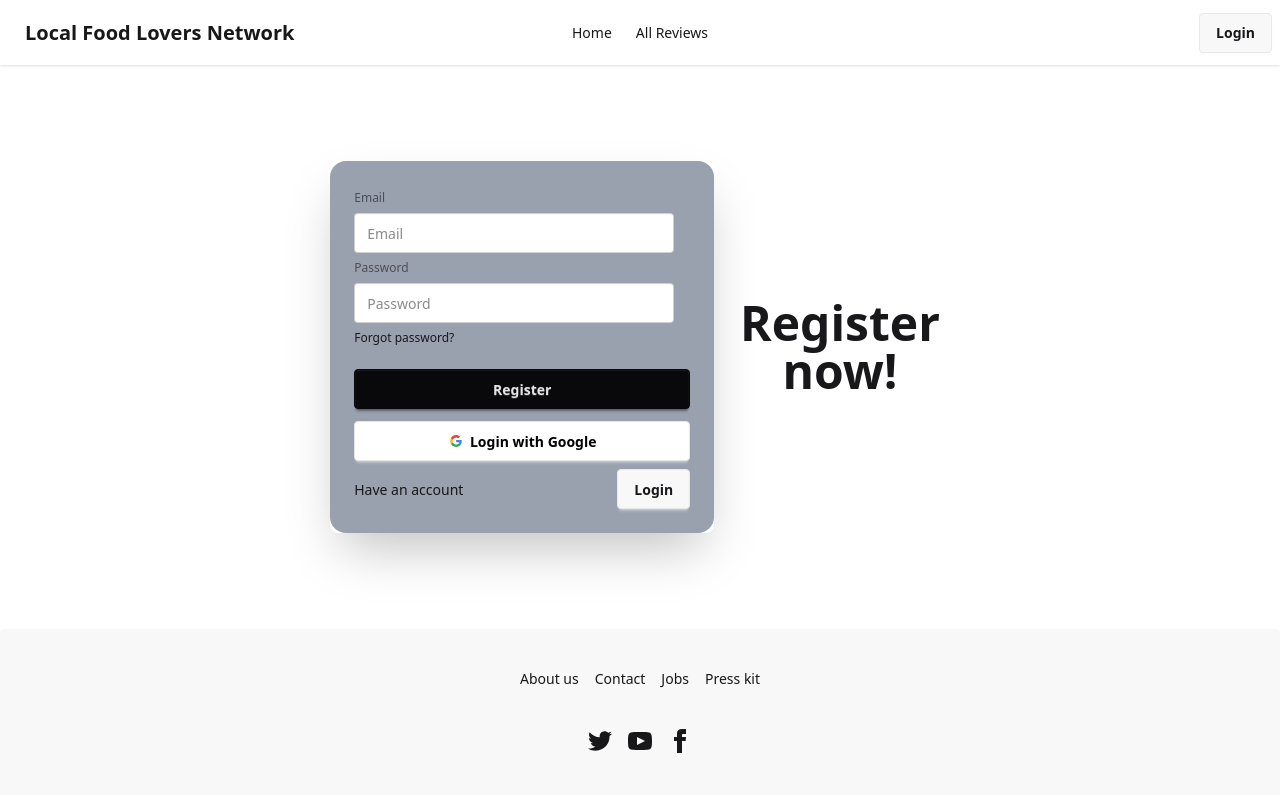
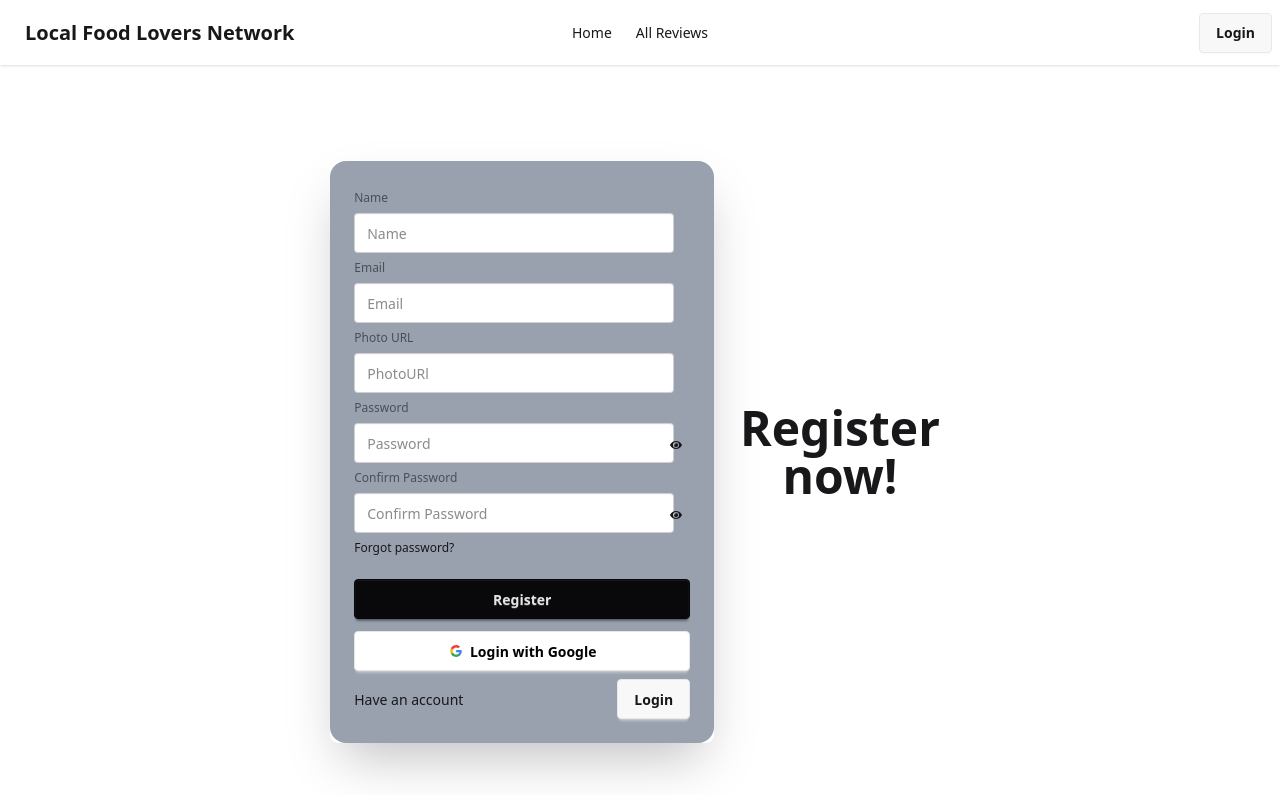
Before and after one commit to naifmahmud/B12-A10-Future-Box-client, a React (Vite) app: page /register in a window 1280 px wide. Shown: the top 795 px of the page. Built offline with nearby package versions, Linux system fonts and the light colour scheme; no server answers.

Commit message:
Add all the requirements in registration form

```diff
--- a/src/Pages/Authentication/Login.jsx
+++ b/src/Pages/Authentication/Login.jsx
@@ -1,34 +1,29 @@
-import React, { use } from 'react';
-import { NavLink, useLocation, useNavigate } from 'react-router';
-import { toast } from 'react-toastify';
-import { AuthContext } from '../../Contexts/AuthContext/AuthContext';
+import React, { use, useState } from "react";
+import { NavLink, useLocation, useNavigate } from "react-router";
+import { toast } from "react-toastify";
+import { AuthContext } from "../../Contexts/AuthContext/AuthContext";
+import { FaEye, FaEyeSlash } from "react-icons/fa";
 
 const Login = () => {
+    const [showPass, setShowPass] = useState(false);
 
+  const { signInWithGoogle } = use(AuthContext);
 
-   const {signInWithGoogle}= use(AuthContext);
-
-    const location= useLocation();
-    const navigate= useNavigate();
+  const location = useLocation();
+  const navigate = useNavigate();
   console.log(location);
 
-
-    const handleGoogleButton=()=>{
+  const handleGoogleButton = () => {
     signInWithGoogle()
-        .then(result=>{
+      .then((result) => {
         console.log(result.user);
         toast.success("Account Registered successfully");
-            navigate(location.state)
+        navigate(location.state);
       })
-        .catch(error=>{
+      .catch((error) => {
         console.log(error.message);
-        })
-    }
-
-
-
-
-
+      });
+  };
 
   return (
     <div className="hero min-h-screen">
@@ -43,19 +38,61 @@ const Login = () => {
                 <label className="label">Email</label>
                 <input type="email" className="input" placeholder="Email" />
                 <label className="label">Password</label>
-          <input type="password" className="input" placeholder="Password" />
-          <div><a className="link link-hover">Forgot password?</a></div>
+                <div  className="relative">
+                                    <input
+                                  type={showPass?'text':'password'}
+                                  name="password"
+                                  className="input"
+                                  placeholder="Password"
+                                  required
+                                />
+                                <p onClick={()=>{setShowPass(!showPass)}} className="absolute right-2 top-4 ">{showPass?<FaEyeSlash></FaEyeSlash>:<FaEye></FaEye>}</p>
+                                </div>
+                <div>
+                  <a className="link link-hover">Forgot password?</a>
+                </div>
                 <button className="btn btn-neutral mt-4">Login</button>
               </fieldset>
             </form>
             {/* Google */}
-        <button onClick={handleGoogleButton} className="btn bg-white text-black border-[#e5e5e5]">
-        <svg aria-label="Google logo" width="16" height="16" xmlns="http://www.w3.org/2000/svg" viewBox="0 0 512 512"><g><path d="m0 0H512V512H0" fill="#fff"></path><path fill="#34a853" d="M153 292c30 82 118 95 171 60h62v48A192 192 0 0190 341"></path><path fill="#4285f4" d="m386 400a140 175 0 0053-179H260v74h102q-7 37-38 57"></path><path fill="#fbbc02" d="m90 341a208 200 0 010-171l63 49q-12 37 0 73"></path><path fill="#ea4335" d="m153 219c22-69 116-109 179-50l55-54c-78-75-230-72-297 55"></path></g></svg>
+            <button
+              onClick={handleGoogleButton}
+              className="btn bg-white text-black border-[#e5e5e5]"
+            >
+              <svg
+                aria-label="Google logo"
+                width="16"
+                height="16"
+                xmlns="http://www.w3.org/2000/svg"
+                viewBox="0 0 512 512"
+              >
+                <g>
+                  <path d="m0 0H512V512H0" fill="#fff"></path>
+                  <path
+                    fill="#34a853"
+                    d="M153 292c30 82 118 95 171 60h62v48A192 192 0 0190 341"
+                  ></path>
+                  <path
+                    fill="#4285f4"
+                    d="m386 400a140 175 0 0053-179H260v74h102q-7 37-38 57"
+                  ></path>
+                  <path
+                    fill="#fbbc02"
+                    d="m90 341a208 200 0 010-171l63 49q-12 37 0 73"
+                  ></path>
+                  <path
+                    fill="#ea4335"
+                    d="m153 219c22-69 116-109 179-50l55-54c-78-75-230-72-297 55"
+                  ></path>
+                </g>
+              </svg>
               Login with Google
             </button>
-        <div className='flex justify-around items-center'>
+            <div className="flex justify-around items-center">
               <p>New here please register</p>
-            <NavLink className="btn" to="/register">Register</NavLink>
+              <NavLink className="btn" to="/register">
+                Register
+              </NavLink>
             </div>
           </div>
         </div>
--- a/src/Pages/Authentication/Register.jsx
+++ b/src/Pages/Authentication/Register.jsx
@@ -1,35 +1,69 @@
-import React, { use } from 'react';
-import { NavLink, useLocation, useNavigate } from 'react-router';
-import { AuthContext } from '../../Contexts/AuthContext/AuthContext';
-import { toast } from 'react-toastify';
+import React, { use, useState } from "react";
+import { NavLink, useLocation, useNavigate } from "react-router";
+import { AuthContext } from "../../Contexts/AuthContext/AuthContext";
+import { toast } from "react-toastify";
+import { updateProfile } from "firebase/auth";
+import { FaEye, FaEyeSlash } from "react-icons/fa";
+
 
 const Register = () => {
+  const [showPass, setShowPass] = useState(false);
+  const [showConfirmPass, setShowConfirmPass] = useState(false);
 
-    const {signInWithGoogle}= use(AuthContext);
+  const { signInWithGoogle, createUserWithEmail } = use(AuthContext);
 
-    const location= useLocation();
-    const navigate= useNavigate();
+  const location = useLocation();
+  const navigate = useNavigate();
   console.log(location);
 
-
-    const handleGoogleButton=()=>{
+  const handleGoogleButton = () => {
     signInWithGoogle()
-        .then(result=>{
+      .then((result) => {
         console.log(result.user);
         toast.success("Account Registered successfully");
-            navigate(location.state)
+        navigate(location.state);
       })
-        .catch(error=>{
+      .catch((error) => {
         console.log(error.message);
-        })
+      });
+  };
+
+  const handleRegister = (e) => {
+    e.preventDefault();
+
+    const name = e.target.name.value;
+    const email = e.target.email.value;
+    const photoURL = e.target.photoURL.value;
+    const password = e.target.password.value;
+    const confirmPassword = e.target.confirmPassword.value;
+
+    if (password !== confirmPassword) {
+      return toast.error("Password not matched❌");
     }
 
+    const passwordRegex = /^(?=.*[a-z])(?=.*[A-Z]).{6,}$/;
+    if (!passwordRegex.test(password)) {
+      return toast.error(
+        "Must include uppercase, lowercase, and be ≥ 6 characters"
+      );
+    }
 
+    createUserWithEmail(email, password)
+      .then((result) => {
+        const currenUser = result.user;
 
+        updateProfile(currenUser, {
+          displayName: name,
+          photoURL: photoURL,
+        });
+        toast.success("Account added successfully");
+      })
+      .catch((error) => {
+        toast.error(error.message);
+      });
 
-
-
-
+    e.target.reset();
+  };
 
   return (
     <div className="hero my-20">
@@ -39,24 +73,104 @@ const Register = () => {
         </div>
         <div className="card bg-base-100 w-full max-w-sm shrink-0 shadow-2xl">
           <div className="card-body bg-gray-400 rounded-2xl">
-        <form>
+            <form onSubmit={handleRegister}>
               <fieldset className="fieldset">
+                <label className="label">Name</label>
+                <input
+                  type="text"
+                  name="name"
+                  className="input"
+                  placeholder="Name"
+                  required
+                />
+
                 <label className="label">Email</label>
-          <input type="email" className="input" placeholder="Email" />
+                <input
+                  type="email"
+                  name="email"
+                  className="input"
+                  placeholder="Email"
+                  required
+                />
+
+                <label className="label">Photo URL</label>
+                <input
+                  type="text"
+                  name="photoURL"
+                  className="input"
+                  placeholder="PhotoURl"
+                  required
+                />
+
                 <label className="label">Password</label>
-          <input type="password" className="input" placeholder="Password" />
-          <div><a className="link link-hover">Forgot password?</a></div>
+                <div  className="relative">
+                    <input
+                  type={showPass?'text':'password'}
+                  name="password"
+                  className="input"
+                  placeholder="Password"
+                  required
+                />
+                <p onClick={()=>{setShowPass(!showPass)}} className="absolute right-2 top-4 ">{showPass?<FaEyeSlash></FaEyeSlash>:<FaEye></FaEye>}</p>
+                </div>
+
+                <label className="label">Confirm Password</label>
+                <div className="relative">
+                    <input
+                  type={showConfirmPass?'text':'password'}
+                  name="confirmPassword"
+                  className="input"
+                  placeholder="Confirm Password"
+                  required
+                />
+                <p onClick={()=>{setShowConfirmPass(!showConfirmPass)}} className="absolute right-2 top-4 ">{showConfirmPass?<FaEyeSlash></FaEyeSlash>:<FaEye />}</p>
+                </div>
+
+                <div>
+                  <a className="link link-hover">Forgot password?</a>
+                </div>
                 <button className="btn btn-neutral mt-4">Register</button>
               </fieldset>
             </form>
             {/* Google */}
-        <button onClick={handleGoogleButton} className="btn bg-white text-black border-[#e5e5e5]">
-        <svg aria-label="Google logo" width="16" height="16" xmlns="http://www.w3.org/2000/svg" viewBox="0 0 512 512"><g><path d="m0 0H512V512H0" fill="#fff"></path><path fill="#34a853" d="M153 292c30 82 118 95 171 60h62v48A192 192 0 0190 341"></path><path fill="#4285f4" d="m386 400a140 175 0 0053-179H260v74h102q-7 37-38 57"></path><path fill="#fbbc02" d="m90 341a208 200 0 010-171l63 49q-12 37 0 73"></path><path fill="#ea4335" d="m153 219c22-69 116-109 179-50l55-54c-78-75-230-72-297 55"></path></g></svg>
+            <button
+              onClick={handleGoogleButton}
+              className="btn bg-white text-black border-[#e5e5e5]"
+            >
+              <svg
+                aria-label="Google logo"
+                width="16"
+                height="16"
+                xmlns="http://www.w3.org/2000/svg"
+                viewBox="0 0 512 512"
+              >
+                <g>
+                  <path d="m0 0H512V512H0" fill="#fff"></path>
+                  <path
+                    fill="#34a853"
+                    d="M153 292c30 82 118 95 171 60h62v48A192 192 0 0190 341"
+                  ></path>
+                  <path
+                    fill="#4285f4"
+                    d="m386 400a140 175 0 0053-179H260v74h102q-7 37-38 57"
+                  ></path>
+                  <path
+                    fill="#fbbc02"
+                    d="m90 341a208 200 0 010-171l63 49q-12 37 0 73"
+                  ></path>
+                  <path
+                    fill="#ea4335"
+                    d="m153 219c22-69 116-109 179-50l55-54c-78-75-230-72-297 55"
+                  ></path>
+                </g>
+              </svg>
               Login with Google
             </button>
-        <div className='flex justify-around items-center'>
+            <div className="flex justify-around items-center">
               <p>Have an account</p>
-            <NavLink className="btn" to="/login">Login</NavLink>
+              <NavLink className="btn" to="/login">
+                Login
+              </NavLink>
             </div>
           </div>
         </div>
```
Also changed, not shown: src/Contexts/AuthProvider/AuthProvider.jsx (+40 -3 lines). Lines whose indentation alone changed are shown as unchanged.
